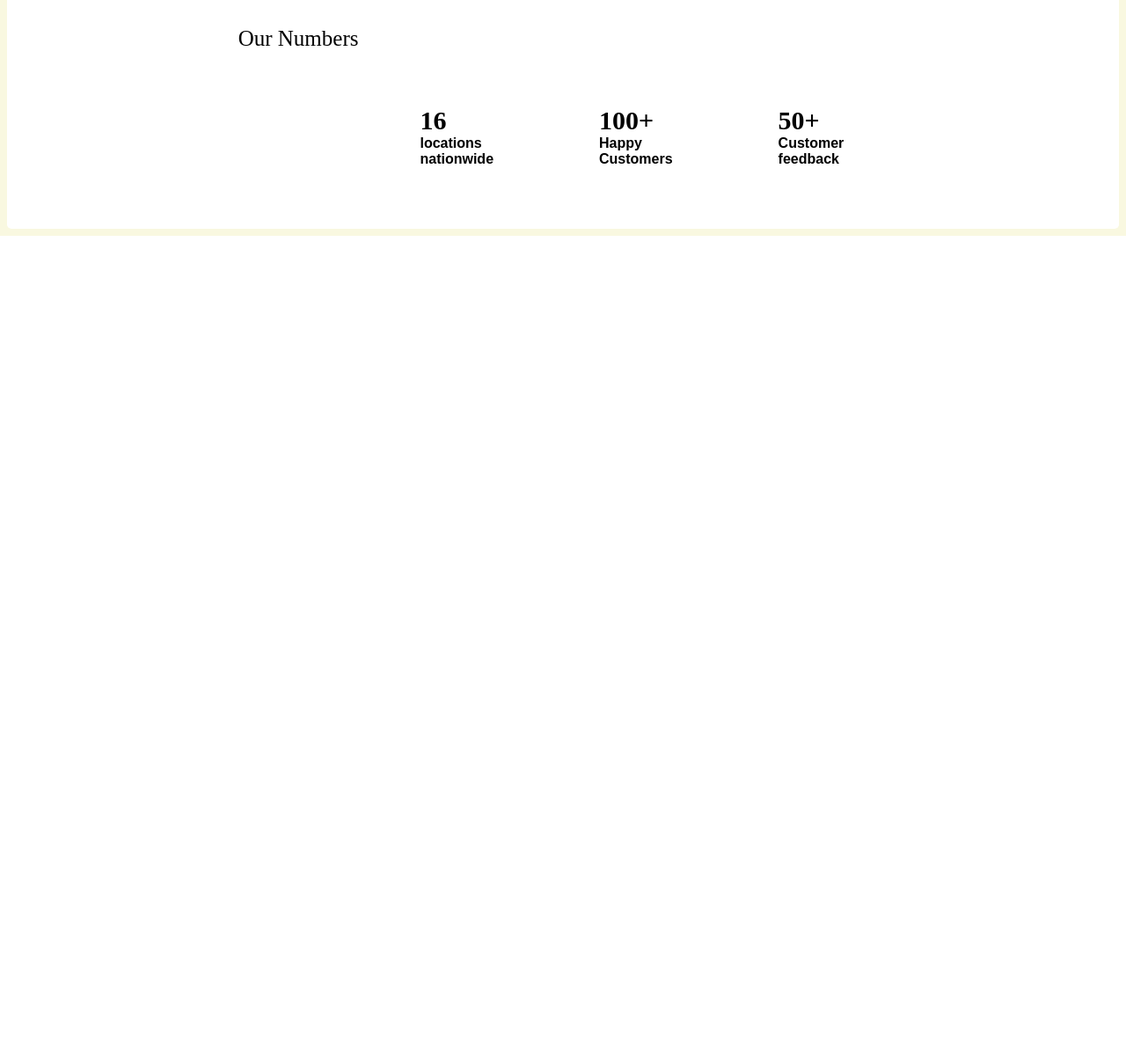
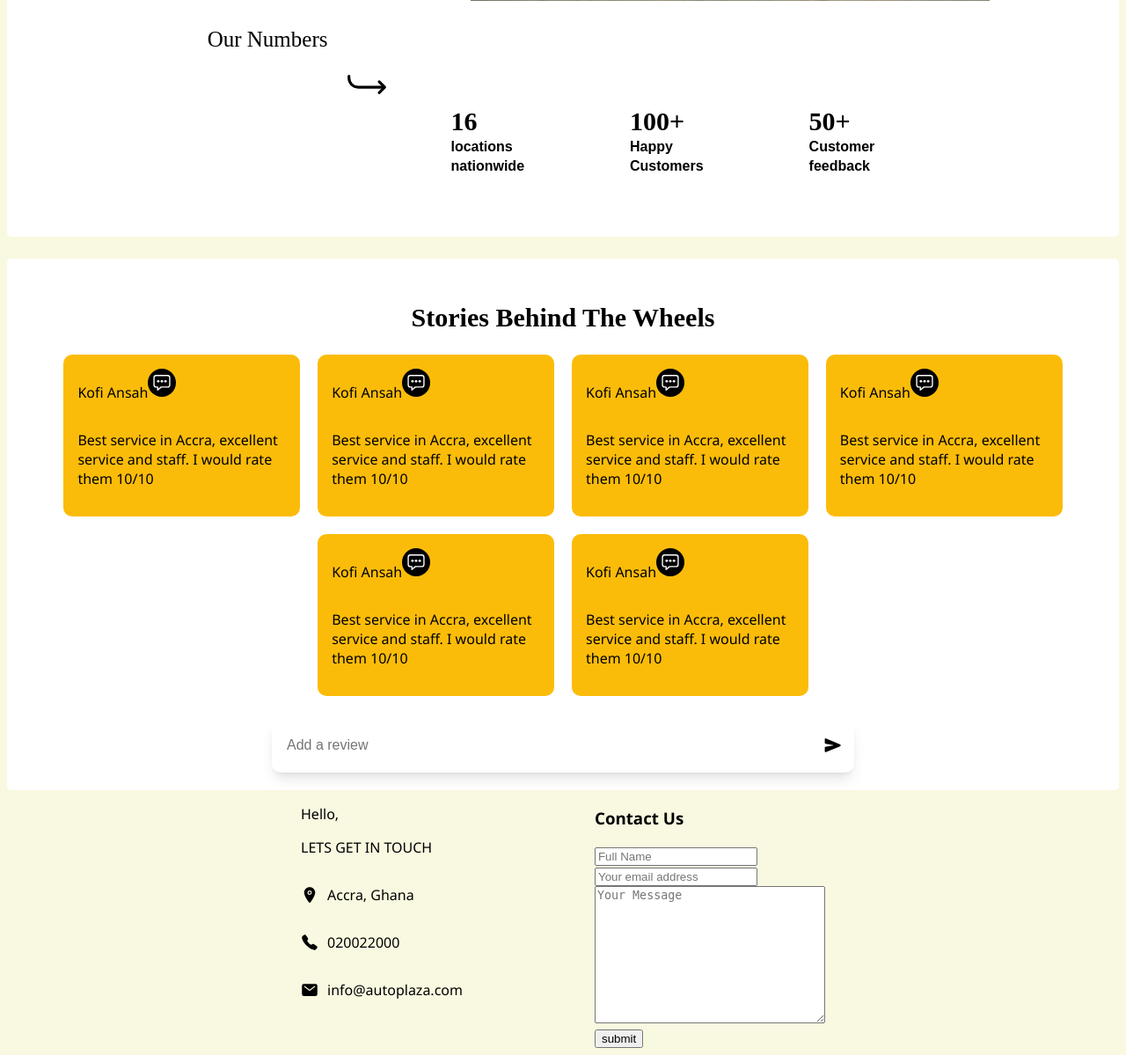
Before and after one commit to Wediah/Car-rental-company, a PHP site: page /homepage.html in a window 1280 px wide. Shown: the part 1812-3011 px from the top of the page at 88% size. Before the commit the page ends 2080 px from the top, so only its background shows below. Run offline with PHP 8.4, Linux system fonts and the light colour scheme.

Commit message:
adds third page

```diff
--- a/homepage.html
+++ b/homepage.html
@@ -162,6 +162,8 @@
 
         <div class="numbers">
             <span class="h22">Our Numbers </span>
+            <ion-icon class="num4" name="return-down-forward-outline"></ion-icon>
+            <ion-icon class="num5" name="arrow-down-outline"></ion-icon>
 
           <div class="num1">
             <span class="num2">16</span><br>
@@ -181,5 +183,97 @@
 
 
 
+   <div class="secondpage">
+    <h2>Stories Behind The Wheels</h2>
+
+    <div class="reviews">
+      <div class="review">
+        <div class="rev1">
+          <p class="rev2">Kofi Ansah</p>
+          <ion-icon class="rev3" name="chatbox-ellipses-outline"></ion-icon>
+        </div>
+        <p>Best service in Accra, excellent service and staff. I would rate them 10/10</p>
+      </div>
+
+      <div class="review">
+        <div class="rev1">
+          <p class="rev2">Kofi Ansah</p>
+          <ion-icon class="rev3" name="chatbox-ellipses-outline"></ion-icon>
+        </div>
+        <p>Best service in Accra, excellent service and staff. I would rate them 10/10</p>
+      </div>
+
+      <div class="review">
+        <div class="rev1">
+          <p class="rev2">Kofi Ansah</p>
+          <ion-icon class="rev3" name="chatbox-ellipses-outline"></ion-icon>
+        </div>
+        <p>Best service in Accra, excellent service and staff. I would rate them 10/10</p>
+      </div>
+
+      <div class="review">
+        <div class="rev1">
+          <p class="rev2">Kofi Ansah</p>
+          <ion-icon class="rev3" name="chatbox-ellipses-outline"></ion-icon>
+        </div>
+        <p>Best service in Accra, excellent service and staff. I would rate them 10/10</p>
+      </div>
+
+      <div class="review">
+        <div class="rev1">
+          <p class="rev2">Kofi Ansah</p>
+          <ion-icon class="rev3" name="chatbox-ellipses-outline"></ion-icon>
+        </div>
+        <p>Best service in Accra, excellent service and staff. I would rate them 10/10</p>
+      </div>
+
+      <div class="review">
+        <div class="rev1">
+          <p class="rev2">Kofi Ansah</p>
+          <ion-icon class="rev3" name="chatbox-ellipses-outline"></ion-icon>
+        </div>
+        <p>Best service in Accra, excellent service and staff. I would rate them 10/10</p>
+      </div>
+    </div>
+    <div class="send">
+      <input class="send1" type="text" placeholder="Add a review">
+      <ion-icon class="send2" name="send"></ion-icon>
+    </div>
+   </div>
+
+   <div class="contact">
+
+    <div class="con1">
+      <div class="con2">
+        <p class="hello">Hello,</p>
+        <p class="get">LETS GET IN TOUCH</p>
+        <div class="info">
+          <ion-icon class="info1" name="location"></ion-icon>
+          <p>Accra, Ghana</p>
+        </div>
+        <div class="info">
+          <ion-icon class="info1" name="call"></ion-icon>
+          <p>020022000</p>
+        </div>
+        <div class="info">
+          <ion-icon class="info1" name="mail"></ion-icon>
+          <p>info@autoplaza.com</p>
+        </div>
+      </div>
+      <div class="con3">
+        <h3>Contact Us</h3>
+        <form action="">
+          <input type="text" id="fname" name="fname" placeholder="Full Name"><br>
+          <input type="email" id="email" name="email addess" placeholder="Your email address"><br>
+          <textarea name="subject" id="subject" cols="30" rows="10" placeholder="Your Message"></textarea><br>
+          <input type="submit" value="submit">
+
+        </form>
+      </div>
+    </div>
+
+  </div>
+
+
 </body>
 </html>
--- a/style.css
+++ b/style.css
@@ -10,7 +10,7 @@ nav{
 
 body {
     background-color:rgba(244, 242, 191, 0.47);
-
+    font-family: 'Segoe UI', Tahoma, Geneva, Verdana, sans-serif;
 }
 
 .nav1{
@@ -477,6 +477,27 @@ body {
   font-weight: bold;
 }
 
+.num4 {
+  font-size: 50px;
+}
+
+@media screen and (max-width: 600px) {
+  .num4 {
+    display: none;
+  }
+}
+
+.num5 {
+  display: none;
+  font-size: 30px;
+}
+
+@media screen and (max-width: 600px) {
+  .num5 {
+    display: block;
+  }
+}
+
 .h22 img {
   width: 10%;
 }
@@ -548,3 +569,101 @@ body {
 .sedans:hover > .sedans2 {
   display: block;
 }
+
+
+.reviews {
+  display: flex;
+  flex-direction: row;
+  flex-wrap: wrap;
+  justify-content: center;
+  gap: 20px;
+  padding-left: 40px;
+  padding-right: 40px;
+  align-items: center;
+
+}
+
+.review {
+  background-color: #FBBC09;
+  padding: 16px;
+  border-radius: 10px;
+  flex-basis: 20%;
+}
+
+@media screen and (max-width: 600px) {
+  .review{
+    flex-basis: 33.33333%;
+  }
+}
+
+.rev1 {
+  display: flex;
+}
+
+.rev2 {
+  font-size: 16px;
+  font-weight: 500;
+}
+
+.rev3 {
+  background-color: black;
+  padding: 5px;
+  color: white;
+  font-size: 22px;
+  border-radius: 100%;
+}
+
+.send {
+  background-color: white;
+    box-shadow: 0 10px 15px -3px rgb(0 0 0 / 0.1), 0 4px 6px -4px rgb(0 0 0 / 0.1);
+    width: 50%;
+
+    display:flex;
+    border-radius: 10px;
+    margin: auto;
+    margin-top: 2%;
+    padding: 15px;
+}
+
+.send1 {
+  border-style: none;
+  font-size: medium;
+  height: 30px;
+  width: 100%;
+  outline: none;
+  font-size: 16px;
+}
+
+.send2 {
+  font-size: 20px;
+  align-self: center;
+}
+
+.send2:hover {
+  background-color: #b3b3b3;
+  padding: 5px;
+  border-radius: 2px;
+}
+
+.con1 {
+  display: flex;
+  gap: 150px;
+  justify-content: center;
+}
+
+.info {
+  display: flex;
+}
+
+.info1 {
+  align-self: center;
+  font-size: 20px;
+  margin-right: 10px;
+}
+
+.contant {
+  background-color: #df2f2f;
+  width: 100%;
+  border-radius: 5px;
+  padding-bottom: 20px;
+}
```
